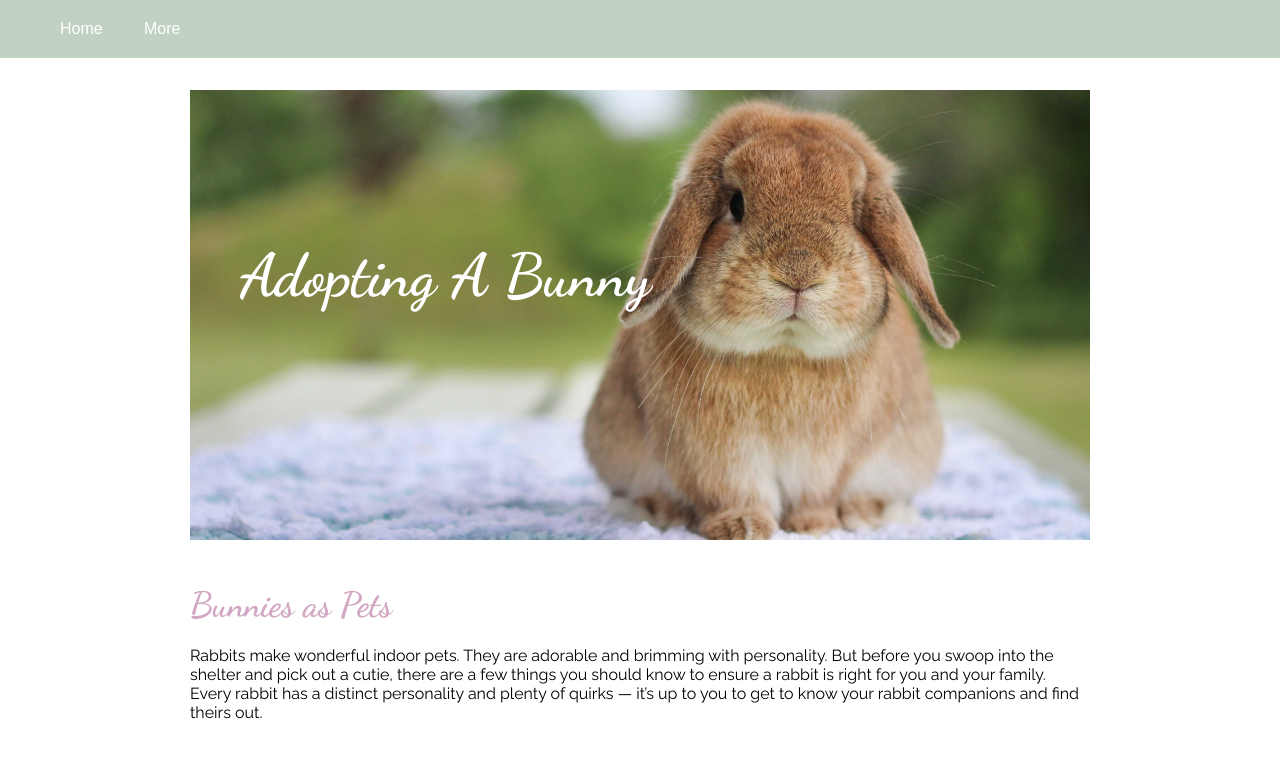
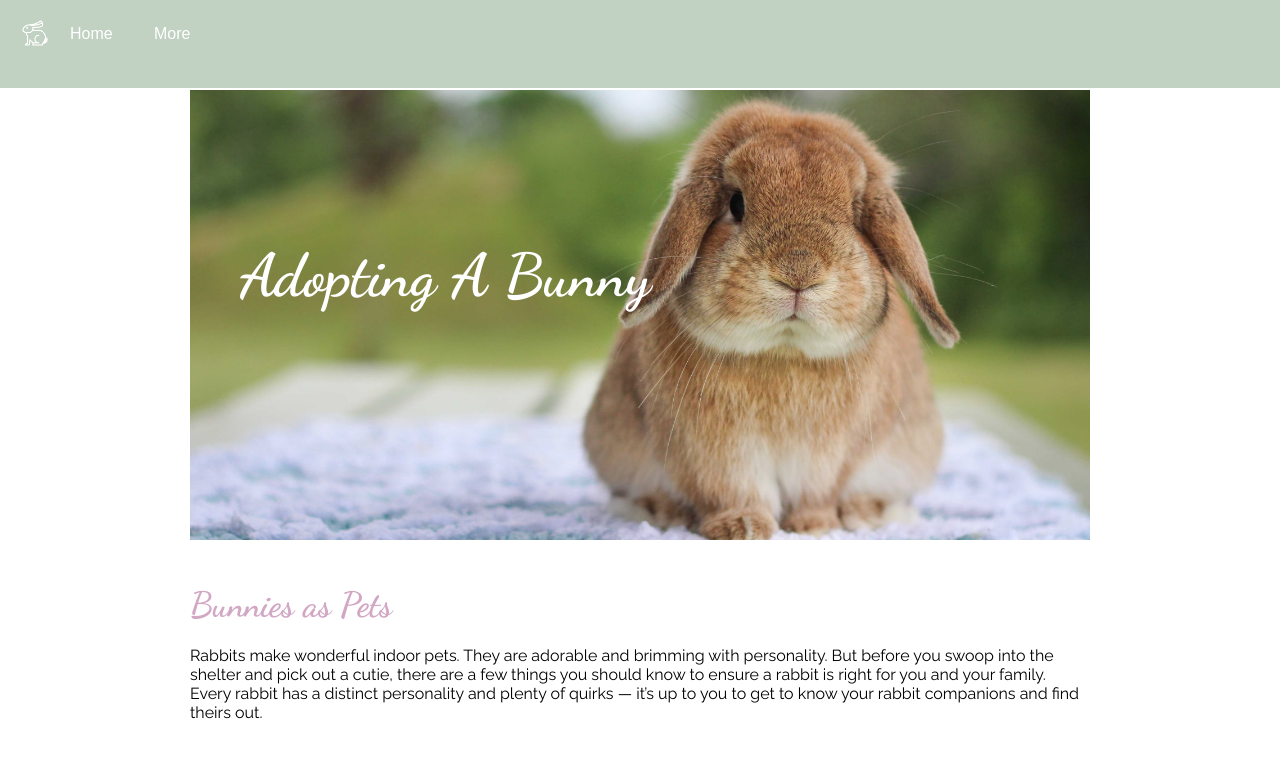
Before and after one commit to katiecozzi/assignment4-cozzi-katie, a plain HTML site: page index.html in a window 1280 px wide. Shown: the top 759 px of the page. Drawn offline with Linux system fonts and the light colour scheme.

Commit message:
Added Image to Nav

```diff
--- a/css/style.css
+++ b/css/style.css
@@ -22,13 +22,13 @@ color: white;
 text-decoration: none;
 position: fixed;
 width: 100%;
-top: 20px;
+top: 25px;
 font-family: sans-serif;
 }
 
 header li{
   display: inline-block;
-  margin: 0 40px;
+  margin: 0 30px 0 50px;
 }
 
 nav {
--- a/index.html
+++ b/index.html
@@ -17,6 +17,7 @@
     <header>
 
       <nav>
+        <img src="images/bunny-icon.png" alt="Header Icon" width="30px">
         <ul>
           <li><a href="index.html">Home</a></li>
           <li><a href="https://www.petmd.com/rabbit/care/what-you-need-know-you-adopt-rabbit" target="_blank">More</a></li>
```
Also changed, not shown: images/bunny-icon.png (added).
